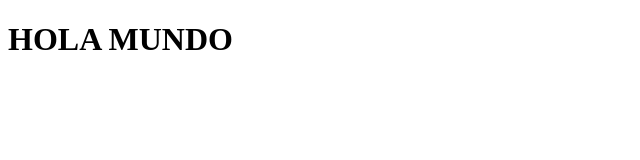
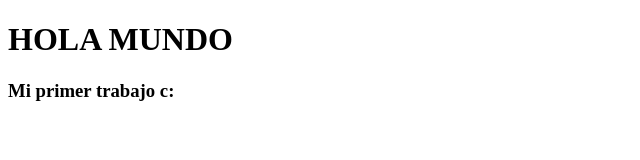
Before and after one commit to Estebban001/trabajo_practico_uni, a plain HTML site: page index.html in a window 1280 px wide. Shown: the whole page, without its empty margins (0-640 px from the left). Drawn offline with Linux system fonts and the light colour scheme.

Commit message:
agregar subtitulo

```diff
--- a/index.html
+++ b/index.html
@@ -7,5 +7,6 @@
 </head>
 <body>
     <h1>HOLA MUNDO</h1>
+    <h3>Mi primer trabajo c:</h3>
 </body>
 </html>
```
